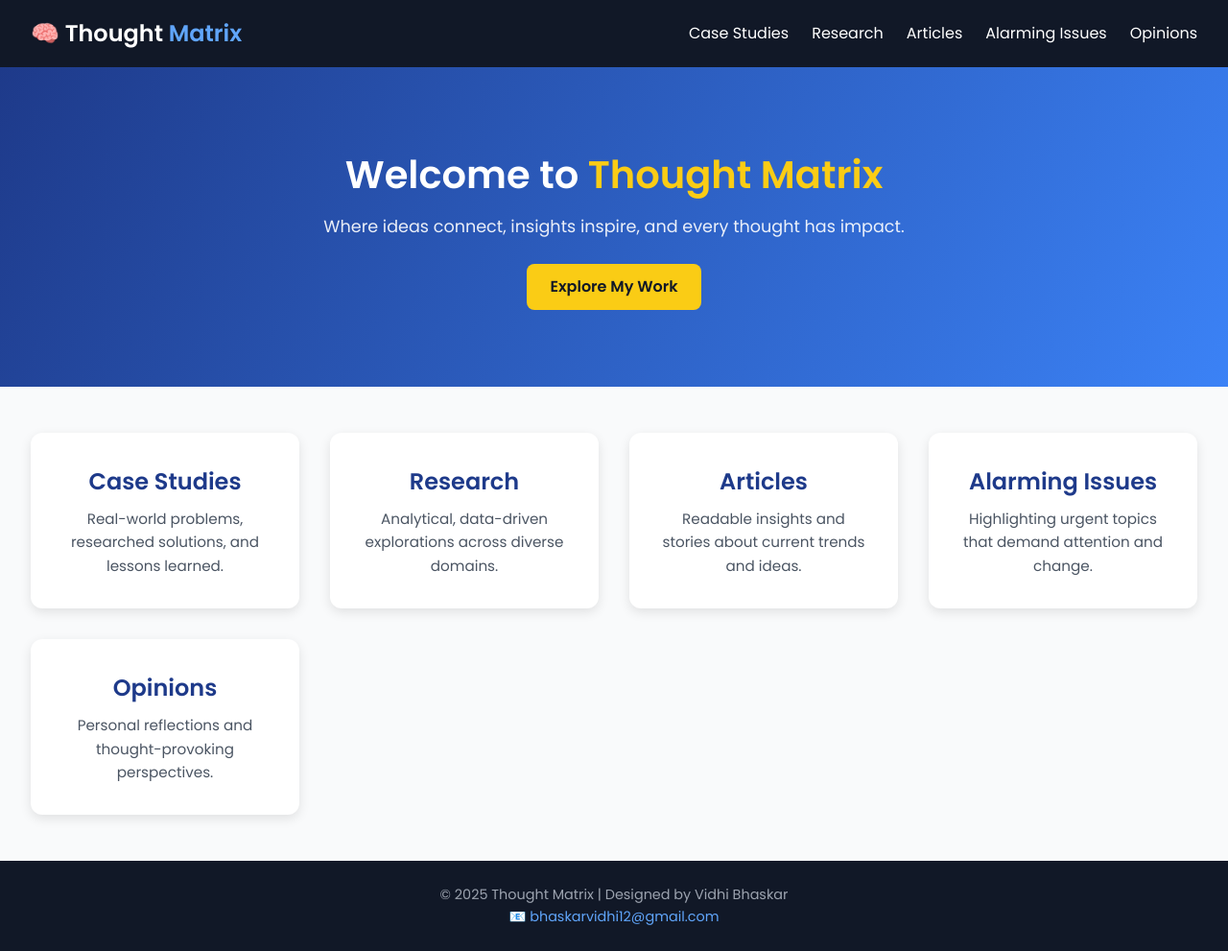
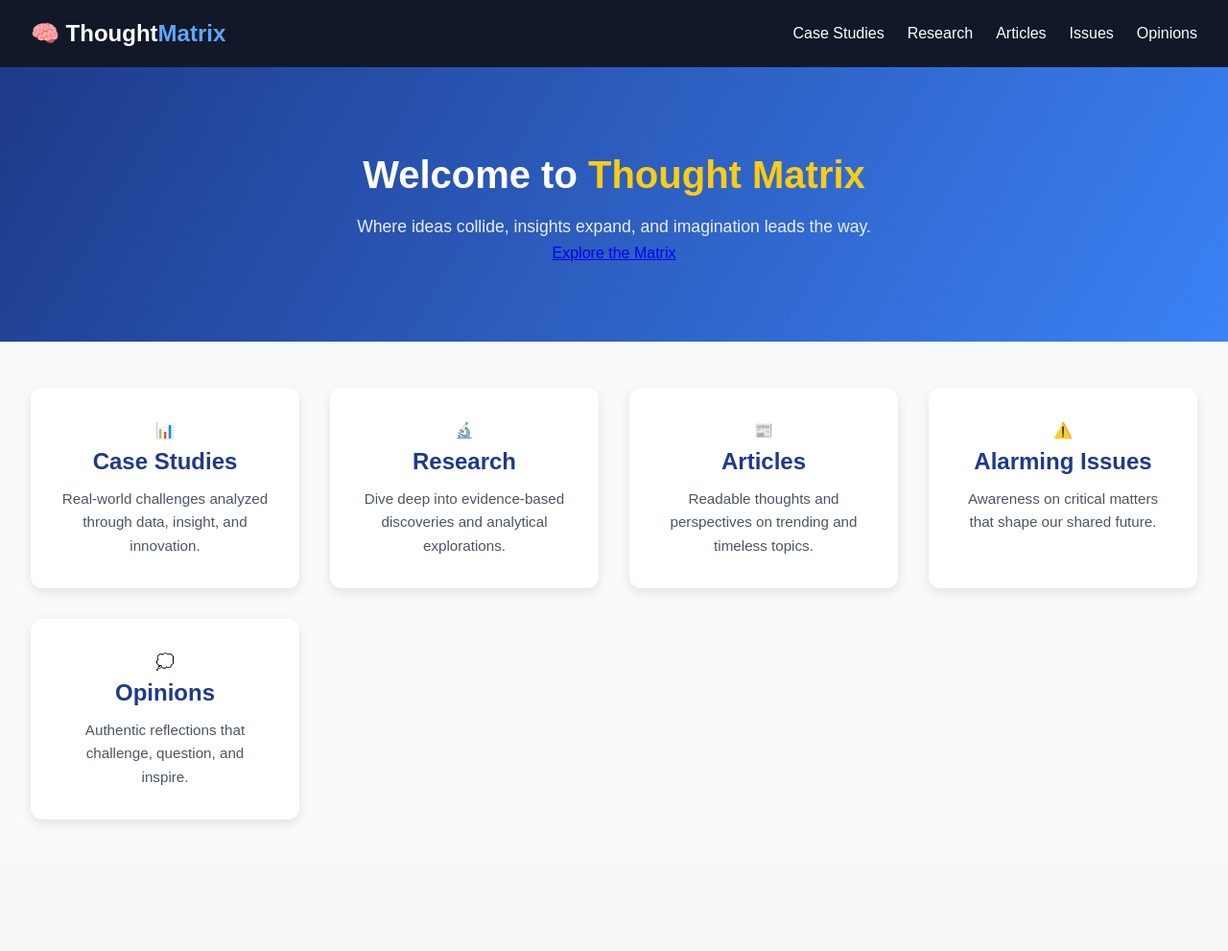
Before and after one commit to bhaskarvidhi12-commits/Thought-Matrix, a plain HTML site: page index.html in a window 1280 px wide. Shown: the whole page at 96% size. After the commit the page ends 902 px from the top, so only its background shows below. Drawn offline with Linux system fonts and the light colour scheme.

Commit message:
Update index.html

```diff
--- a/index.html
+++ b/index.html
@@ -1,70 +1,67 @@
 <!DOCTYPE html>
 <html lang="en">
 <head>
-  <meta charset="UTF-8">
-  <meta name="viewport" content="width=device-width, initial-scale=1.0">
+  <meta charset="UTF-8" />
+  <meta name="viewport" content="width=device-width, initial-scale=1.0" />
   <title>Thought Matrix | Ideas. Insights. Impact.</title>
-  <link rel="stylesheet" href="style.css">
-  <link href="https://fonts.googleapis.com/css2?family=Poppins:wght@400;600&display=swap" rel="stylesheet">
+  <link rel="stylesheet" href="style.css" />
+  <link href="https://fonts.googleapis.com/css2?family=Outfit:wght@400;600;700&display=swap" rel="stylesheet">
 </head>
 
 <body>
-  <!-- 🌐 Header Section -->
-  <header>
-    <div class="logo">🧠 Thought <span>Matrix</span></div>
+  <!-- HEADER -->
+  <header class="navbar">
+    <div class="logo">🧠 Thought<span>Matrix</span></div>
     <nav>
       <ul>
         <li><a href="case-studies.html">Case Studies</a></li>
         <li><a href="research.html">Research</a></li>
         <li><a href="articles.html">Articles</a></li>
-        <li><a href="issues.html">Alarming Issues</a></li>
+        <li><a href="issues.html">Issues</a></li>
         <li><a href="opinions.html">Opinions</a></li>
       </ul>
     </nav>
   </header>
 
-  <!-- 🏠 Hero Section -->
+  <!-- HERO SECTION -->
   <section class="hero">
-    <div class="hero-text">
+    <div class="overlay"></div>
+    <div class="hero-content">
       <h1>Welcome to <span>Thought Matrix</span></h1>
-      <p>Where ideas connect, insights inspire, and every thought has impact.</p>
-      <a href="#sections" class="cta-btn">Explore My Work</a>
+      <p>Where ideas collide, insights expand, and imagination leads the way.</p>
+      <a href="#sections" class="btn">Explore the Matrix</a>
     </div>
   </section>
 
-  <!-- 📚 Section Cards -->
+  <!-- SECTIONS -->
   <section id="sections" class="sections">
     <div class="card" onclick="window.location.href='case-studies.html'">
+      <div class="icon">📊</div>
       <h2>Case Studies</h2>
-      <p>Real-world problems, researched solutions, and lessons learned.</p>
+      <p>Real-world challenges analyzed through data, insight, and innovation.</p>
     </div>
 
     <div class="card" onclick="window.location.href='research.html'">
+      <div class="icon">🔬</div>
       <h2>Research</h2>
-      <p>Analytical, data-driven explorations across diverse domains.</p>
+      <p>Dive deep into evidence-based discoveries and analytical explorations.</p>
     </div>
 
     <div class="card" onclick="window.location.href='articles.html'">
+      <div class="icon">📰</div>
       <h2>Articles</h2>
-      <p>Readable insights and stories about current trends and ideas.</p>
+      <p>Readable thoughts and perspectives on trending and timeless topics.</p>
     </div>
 
     <div class="card" onclick="window.location.href='issues.html'">
+      <div class="icon">⚠️</div>
       <h2>Alarming Issues</h2>
-      <p>Highlighting urgent topics that demand attention and change.</p>
+      <p>Awareness on critical matters that shape our shared future.</p>
     </div>
 
     <div class="card" onclick="window.location.href='opinions.html'">
+      <div class="icon">💭</div>
       <h2>Opinions</h2>
-      <p>Personal reflections and thought-provoking perspectives.</p>
+      <p>Authentic reflections that challenge, question, and inspire.</p>
     </div>
-  </section>
-
-  <!-- 🧭 Footer -->
-  <footer>
-    <p>© 2025 Thought Matrix | Designed by Vidhi Bhaskar</p>
-    <p>📧 <a href="mailto:bhaskarvidhi12@gmail.com">bhaskarvidhi12@gmail.com</a></p>
-  </footer>
-
-</body>
-</html>
+  </s
```
